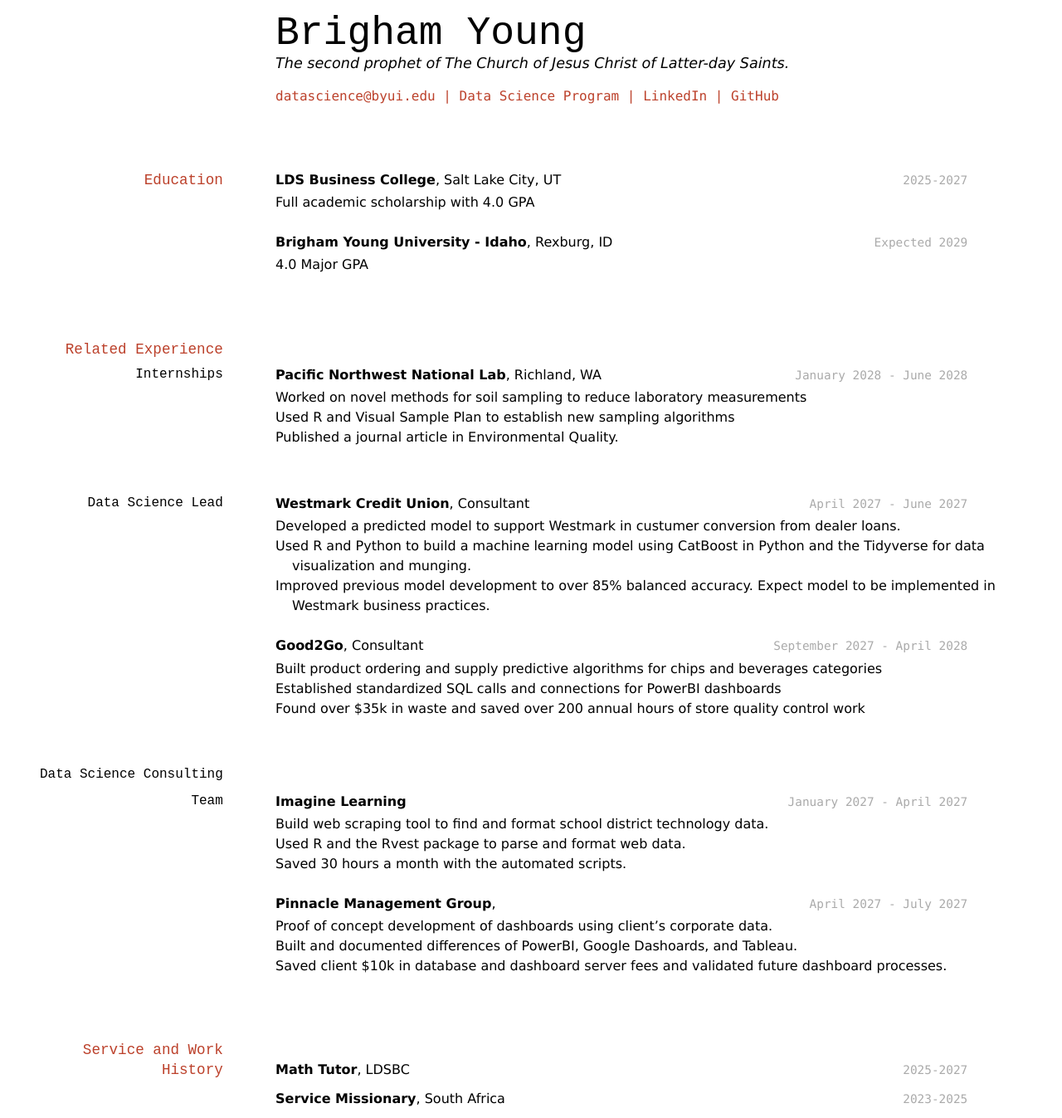
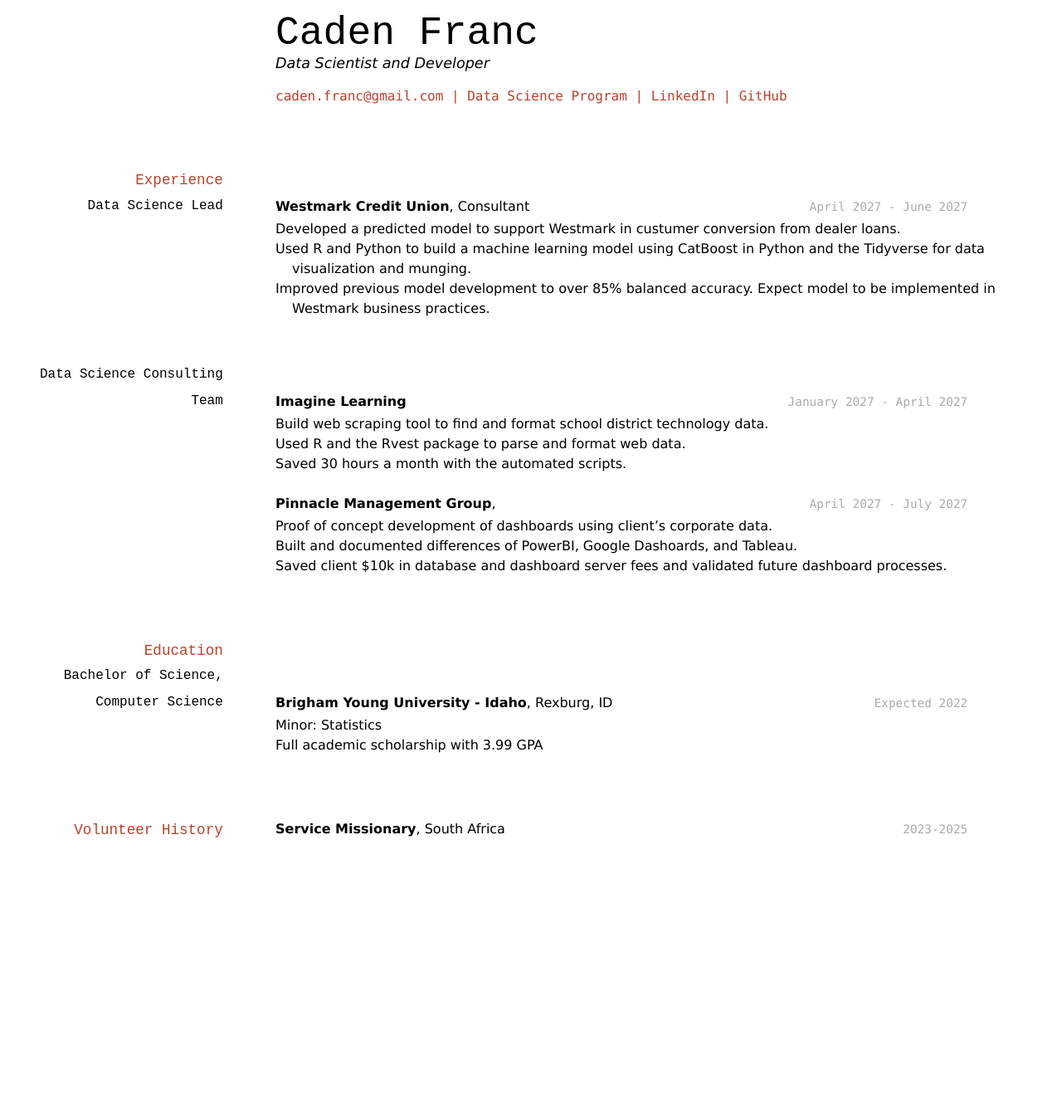
Before and after one commit to byuids-resumes/franc-resume, a Jekyll site: the page built from docs/index.md, in a window 1280 px wide. Shown: the whole page at 83% size. Built offline with Jekyll 4.4.1, drawn with Linux system fonts in a browser that asks for light colours; after the commit the page ends 1022 px from its top, so only the background shows below that.

Commit message:
Changed education, title, and web links.

```diff
--- a/docs/index.md
+++ b/docs/index.md
@@ -1,42 +1,20 @@
 ---
 layout: cv
-title: Brigham Young's Resume
+title: Caden Franc's Resume
 ---
-# Brigham Young
-The second prophet of The Church of Jesus Christ of Latter-day Saints.
+# Caden Franc
+Data Scientist and Developer
 
 <div id="webaddress">
-<a href="datascience@byui.edu">datascience@byui.edu</a>
+<a href="caden.franc@gmail.com">caden.franc@gmail.com</a>
 | <a href="https://byuidatascience.github.io/development.html">Data Science Program</a>
-| <a href="https://www.linkedin.com/groups/13537407/">LinkedIn</a>
-| <a href="https://github.com/byuids-resumes">GitHub</a>
+| <a href="https://www.linkedin.com/in/caden-franc-cf/">LinkedIn</a>
+| <a href="https://github.com/cadenfranc">GitHub</a>
 </div>
 
 <!-- https://www.monique.tech/the-art-of-markdown -->
 
-## Education
-
-`2025-2027`
-__LDS Business College__, Salt Lake City, UT
-
-- Full academic scholarship with 4.0 GPA
-
-`Expected 2029`
-__Brigham Young University - Idaho__, Rexburg, ID
-
-- 4.0 Major GPA
-
-
-## Related Experience
-
-### Internships
-
-`January 2028 - June 2028`
-__Pacific Northwest National Lab__, Richland, WA
-
-- Worked on novel methods for soil sampling to reduce laboratory measurements
-- Used R and Visual Sample Plan to establish new sampling algorithms
-- Published a journal article in Environmental Quality.
+## Experience
 
 ### Data Science Lead
 
@@ -46,13 +24,6 @@ __Westmark Credit Union__, Consultant
 - Developed a predicted model to support Westmark in custumer conversion from dealer loans.
 - Used R and Python to build a machine learning model using CatBoost in Python and the Tidyverse for data visualization and munging.
 - Improved previous model development to over 85% balanced accuracy. Expect model to be implemented in Westmark business practices.
-
-`September 2027 - April 2028`
-__Good2Go__, Consultant
-
-- Built product ordering and supply predictive algorithms for chips and beverages categories
-- Established standardized SQL calls and connections for PowerBI dashboards
-- Found over $35k in waste and saved over 200 annual hours of store quality control work
 
 ### Data Science Consulting Team
 
@@ -70,12 +41,16 @@ __Pinnacle Management Group__,
 - Built and documented differences of PowerBI, Google Dashoards, and Tableau.
 - Saved client $10k in database and dashboard server fees and validated future dashboard processes.
 
+## Education
 
-## Service and Work History
+### Bachelor of Science, Computer Science
+`Expected 2022`
+**Brigham Young University - Idaho**, Rexburg, ID
 
-`2025-2027`
-__Math Tutor__, LDSBC
+- Minor: Statistics
+- Full academic scholarship with 3.99 GPA
 
+## Volunteer History
 
 `2023-2025`
 __Service Missionary__, South Africa
```
